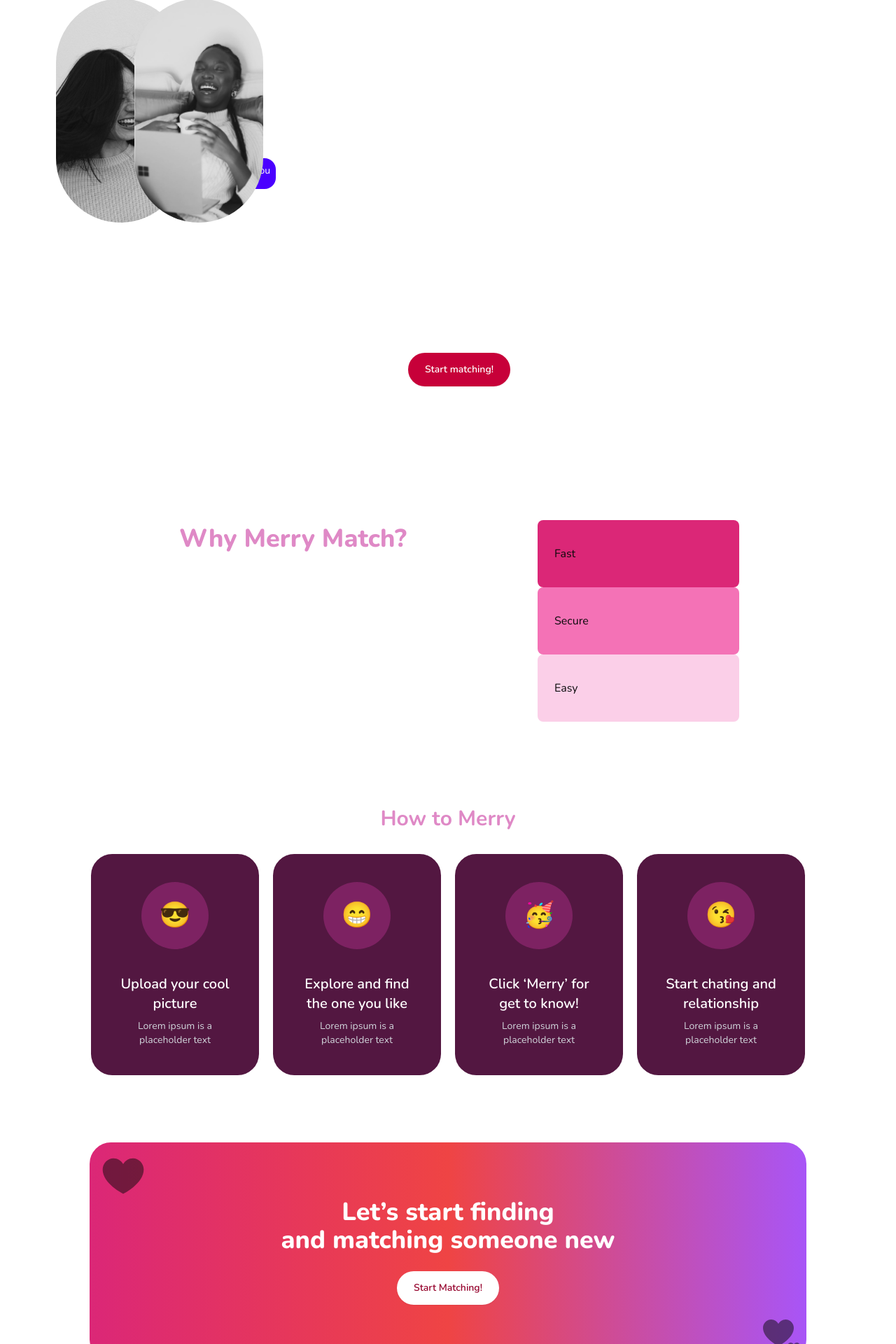
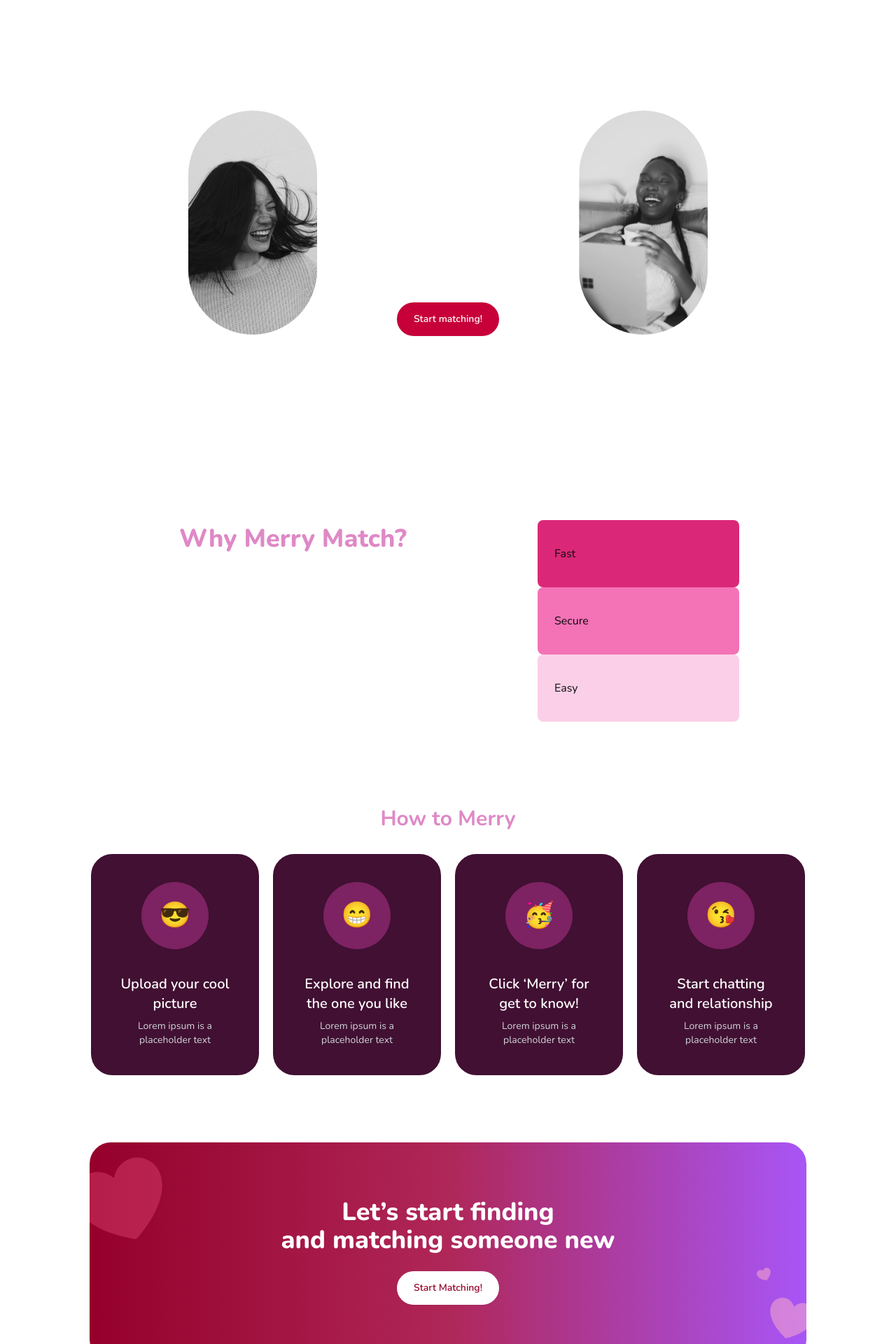
Before and after one commit to sappakit/merry_match_project_test, a Next.js app: page /homepage in a window 1280 px wide. Shown: the part 162-2082 px from the top of the page at 70% size. Built offline with nearby package versions, Linux system fonts and the light colour scheme.

Commit message:
feat: complete Start Matching section and Card intro section.

```diff
--- a/src/components/landing-page/card-section.js
+++ b/src/components/landing-page/card-section.js
@@ -1,59 +1,56 @@
 import { CustomButton } from "@/components/CustomUi";
 import { GoHeartFill } from "react-icons/go";
 export default function CardSection() {
+
+  const steps = [
+    {
+      emoji: "😎",
+      title: "Upload your cool picture",
+      description: "Lorem ipsum is a placeholder text"
+    },
+    {
+      emoji: "😁",
+      title: "Explore and find the one you like",
+      description: "Lorem ipsum is a placeholder text"
+    },
+    {
+      emoji: "🥳",
+      title: "Click ‘Merry’ for get to know!",
+      description: "Lorem ipsum is a placeholder text"
+    },
+    {
+      emoji: "😘",
+      title: "Start chatting and  relationship",
+      description: "Lorem ipsum is a placeholder text"
+    }
+  ];
+
+
   return (
     <>
 
-
-{/* ใช้คอนเซป prop มาช่วย render */}
-<div class=" text-white p-6 lg:py-24">
+{/* renderlists */}
+<div class=" text-white p-6 lg:p-0 lg:py-24">
   <h2 class="text-center text-3xl font-bold text-second-300 mb-8">How to Merry</h2>
-  {/* box for responsive  ไส้นอก */}
-  <figure class="flex flex-col container mx-auto  lg:flex-row lg:justify-center lg:gap-5 items-center space-y-6  lg:space-y-0">
-    {/* <!-- Step 1 --> */}
-    <div class="bg-second-700 p-10 rounded-badge flex  flex-col items-center w-full lg:w-[15rem]">
-      <div class="text-4xl w-24 h-24 bg-second-600 rounded-full mb-4 flex  col justify-center items-center"> <span className="text-center"> 😎 </span> </div>
+  <figure className="flex flex-col container mx-auto lg:flex-row lg:justify-center lg:gap-5 items-center space-y-6 lg:space-y-0">
+  {steps.map((step, index) => (
+    <div key={index} className="bg-second-800 p-10 rounded-badge flex flex-col items-center w-full lg:w-[15rem]">
+      <div className="text-4xl w-24 h-24 bg-second-600 rounded-full mb-4 flex justify-center items-center">
+        <span className="text-center">{step.emoji}</span>
+      </div>
       <article className="mt-5 text-center">
-      <h3 class="text-xl  font-semibold mb-2">Upload your cool picture</h3>
-      <p class="text-sm text-gray-300">Lorem ipsum is a placeholder text</p>
+        <h3 className="text-xl font-semibold mb-2">{step.title}</h3>
+        <p className="text-sm text-gray-300">{step.description}</p>
       </article>
     </div>
-    {/* <!-- Step 2 --> */}
-    <div class="bg-second-700 p-10 rounded-badge flex  flex-col items-center w-full lg:w-[15rem]">
-      <div class="text-4xl w-24 h-24 bg-second-600 rounded-full mb-4 flex  col justify-center items-center"> <span className="text-center"> 😁 </span> </div>
-      <article className="mt-5 text-center">
-      <h3 class="text-xl  font-semibold mb-2">Explore and find the one you like</h3>
-      <p class="text-sm text-gray-300">Lorem ipsum is a placeholder text</p>
-      </article>
-    </div>
-    {/* <!-- Step 3 --> */}
-    <div class="bg-second-700 p-10 rounded-badge flex  flex-col items-center w-full lg:w-[15rem]">
-      <div class="text-4xl w-24 h-24 bg-second-600 rounded-full mb-4 flex  col justify-center items-center"> <span className="text-center"> 🥳 </span> </div>
-      <article className="mt-5 text-center">
-      <h3 class="text-xl  font-semibold mb-2">Click ‘Merry’ for get to know!</h3>
-      <p class="text-sm text-gray-300">Lorem ipsum is a placeholder text</p>
-      </article>
-    </div>
-    {/* <!-- Step 4 --> */}
-    <div class="bg-second-700 p-10 rounded-badge flex  flex-col items-center w-full lg:w-[15rem]">
-      <div class="text-4xl w-24 h-24 bg-second-600 rounded-full mb-4 flex col justify-center items-center"> <span className="text-center"> 😘 </span> </div>
-      <article className="mt-5 text-center">
-      <h3 class="text-xl  font-semibold mb-2">Start chating and relationship </h3>
-      <p class="text-sm text-gray-300">Lorem ipsum is a placeholder text</p>
-      </article>
-    </div>
-  </figure>
+  ))}
+</figure>
 
 </div>
 
 
 
 
-{/* ใส่ onclike เพื่อ ย้อน path ไป หน้า macthcing or login */}
-
-
     </>
   );
 }
-
-// -left-4 -top-20
--- a/src/components/landing-page/header-section.js
+++ b/src/components/landing-page/header-section.js
@@ -1,27 +1,25 @@
-import { CustomButton } from "@/components/CustomUi";
+import { CardImage, CustomButton } from "@/components/CustomUi";
 import { NavBar } from "@/components/NavBar";
 export default function HeaderSection() {
   return (
     <>
-<header className="relative min-h-screen flex flex-col w-full items-center justify-center">
-  {/* รูปภาพและ Bubble ซ้าย */}
-  <figure className="absolute -left-4 -top-[95px] lg:top-20 lg:left-20">
-    <div className="relative h-[20rem] w-[11.5rem] overflow-hidden rounded-full">
+
+{/* เหลือแก้ responsive และ ใส่ chat buble  */}
+
+<header className="relative min-h-screen flex flex-col lg:flex lg:flex-row lg:items-center lg:justify-center ">
+
+<div className=" overflow-hidden lg:p-0 ">
+<CardImage className="h-[20rem] w-[11.5rem]  ">
   <img
     src="/images/person-hompage1.jpg"
     alt="Person"
     className="scale-120 h-full w-full object-cover"
   />
+</CardImage>
+
 </div>
-    <div className="chat chat-start relative -top-[7rem] left-[8rem] lg:-top-[6rem] lg:left-[10rem]">
-      <div className="chat-bubble chat-bubble-primary p-2 text-sm text-utility-primary">
-        Hi! Nice to meet you
-      </div>
-    </div>
-  </figure>
 
-  {/* Section ตรงกลาง */}
-  <section className="flex flex-col items-center justify-center text-center space-y-12 mt-36 lg:ml-8">
+<section className="flex flex-col items-center  p-5 lg:contain text-center ">
     <article>
       <h1 className="text-6xl font-extrabold text-utility-primary">
         Make the <br />
@@ -40,17 +38,23 @@ export default function HeaderSection() {
     </article>
   </section>
 
-  {/* รูปภาพและ Bubble ขวา */}
-  <figure className="absolute top-[38rem] left-[12rem] lg:top-20 lg:right-20">
-    <div className=" h-[20rem] w-[11.5rem] overflow-hidden rounded-full">
+
+
+  <div className="pl-[13rem] lg:p-0 overflow-hidden ">
+  <CardImage
+    className="h-[20rem] w-[11.5rem] "
+  >
     <img
       src="/images/person-hompage2.jpg"
       alt="Person"
       className="scale-120 h-full w-full object-cover"
     />
+
+  </CardImage>
 </div>
-  </figure>
+
 </header>
+
 
     </>
   );
--- a/src/components/landing-page/startmatching-section.js
+++ b/src/components/landing-page/startmatching-section.js
@@ -1,32 +1,39 @@
 import { CustomButton } from "@/components/CustomUi";
 import { GoHeartFill } from "react-icons/go";
 export default function StartMacthing() {
+
   return (
     <>
+<section className="flex items-center justify-center container mx-auto lg:mb-10 lg:px-16">
+  <div className="max-w-5xl w-full lg:rounded-badge bg-gradient-to-r from-primary-600 via-utility-third to-purple-500 p-8 lg:p-20 overflow-hidden pb-28 lg-pb-0 relative text-center">
 
-<section className="flex items-center justify-center  container mx-auto lg:mb-10  lg:px-16">
-  <div className="max-w-5xl w-full lg:rounded-badge  bg-gradient-to-r from-pink-600 via-red-500 to-purple-500 p-8 lg:p-20   relative text-center">
-    <h2 className="text-2xl lg:text-4xl font-extrabold text-white mb-6">
+    {/* Decorative Heart - Big (อยู่ข้างหลัง h2) */}
+    <div>
+      <GoHeartFill className="absolute text-primary-300 -rotate-[20deg] top-4 -left-7 w-[151px] h-[140px] opacity-30 z-0" />
+    </div>
+
+    <h2 className="text-5xl lg:text-4xl text-center font-extrabold mt-16 lg:mt-0 text-white mb-6 relative z-10">
       Let’s start finding <br />
-      and matching someone new
+      and matching someone&nbsp;new
     </h2>
 
-    <CustomButton className=" px-6 py-3 bg-white font-semibold " buttonType="secondary" >
-    Start Matching!
+    <CustomButton className="px-6 py-3 bg-white font-semibold" buttonType="secondary">
+      Start Matching!
     </CustomButton>
 
-    {/* Decorative Hearts  มาเก็บสไตล์ทีหลัง*/}
-    {/* big  */}
-    <div> <GoHeartFill className="absolute top-4 left-4 w-16 h-16 opacity-50" /> </div>
-      {/* medium  */}
-    <div> <GoHeartFill className="absolute bottom-4 right-4 w-12 h-12  opacity-50" /> </div>
-        {/* small  */}
-    <div> <GoHeartFill className="absolute bottom-2 right-2 w-5 h-5  opacity-50" /> </div>
+    {/* Decorative Hearts - Other Sizes */}
+    {/* Small */}
+    <div>
+      <GoHeartFill className="absolute -rotate-[20deg]   lg:bottom-28  lg:right-12    text-primary-200 right-10 bottom-20 w-[24px] h-[22px] overflow-hidden opacity-50" />
+    </div>
+
+    {/* Medium */}
+    <div>
+      <GoHeartFill className="absolute bottom-0 lg:bottom-6 lg:-right-4 rotate-[15deg] text-primary-200 -right-8 w-[77px] h-[70px] overflow-hidden opacity-50" />
+    </div>
   </div>
 </section>
 
     </>
   );
 }
-
-// -left-4 -top-20
--- a/src/components/landing-page/whymarry.js
+++ b/src/components/landing-page/whymarry.js
@@ -3,9 +3,9 @@ import { GoHeartFill } from "react-icons/go";
 export default function WhyMerrySection() {
   return (
     <>
-    <section className="flex flex-col lg:flex-row items-center justify-center gap-8 ">
+    <section className="flex flex-col lg:flex-row items-center justify-center gap-8  ">
   {/* Left Content */}
-  <div className="max-w-lg text-white p-6 lg:p-8">
+  <article className="max-w-lg text-white p-6 lg:p-8">
     <h1 className="text-3xl lg:text-4xl font-extrabold text-second-300 mb-6">
       Why Merry Match?
     </h1>
@@ -21,10 +21,10 @@ export default function WhyMerrySection() {
       This site allows you to make your own dating profile, discover new people,
       save favorite profiles, and let them know that you’re interested.
     </p>
-  </div>
+  </article>
 
   {/* Right Content */}
-  <div className="relative flex flex-col md:flex-row lg:flex-col items-center md:items-start space-y-6 md:space-y-0 md:space-x-6 lg:space-x-0">
+  <figure className="relative flex flex-col md:flex-row lg:flex-col items-center md:items-start space-y-6 md:space-y-0 md:space-x-6 lg:space-x-0">
     {/* Box 1 */}
     <div className=" flex items-center justify-between w-[16rem] h-[5rem] md:w-[18rem] md:h-[6rem] rounded-lg bg-pink-600">
       <div className="flex items-center px-4">
@@ -54,7 +54,7 @@ export default function WhyMerrySection() {
         {/* Optional Image */}
       </div>
     </div>
-  </div>
+  </figure>
 </section>
 
 
--- a/src/pages/homepage/index.js
+++ b/src/pages/homepage/index.js
@@ -9,7 +9,7 @@ export default function Homepage() {
   return (
     <>
 
- <NavBar />
+<NavBar/>
  <HeaderSection/>
 <WhyMerrySection/>
 <CardSection/>
```
Lines whose indentation alone changed are shown as unchanged.
